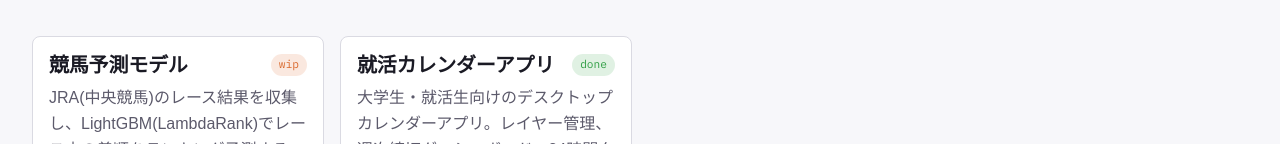
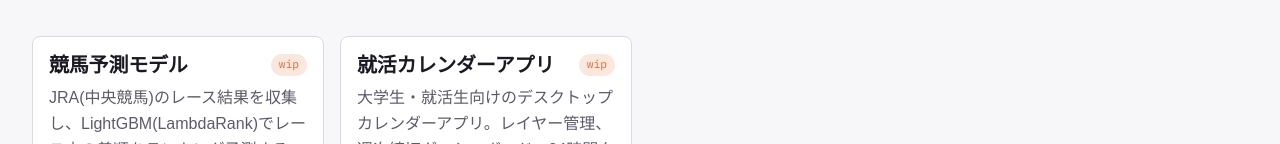
Before and after one commit to tebasakiumai/dev-portfolio, a React (Vite) app: page /#/ in a window 1280 px wide. Shown: the part 519-663 px from the top of the page. Built offline with nearby package versions, Linux system fonts and the light colour scheme; a web font is replaced by a local one.

Commit message:
Update README, About, and project statuses

```diff
--- a/src/data/projects.ts
+++ b/src/data/projects.ts
@@ -36,7 +36,7 @@ export const projects: Project[] = [
     description:
       '大学生・就活生向けのデスクトップカレンダーアプリ。レイヤー管理、週次締切ダッシュボード、24時間タイムラインなど、締切管理に特化した機能を実装。',
     tech: ['Electron', 'React', 'TypeScript', 'electron-store'],
-    status: 'done',
+    status: 'wip',
     repoUrl: 'https://github.com/tebasakiumai/student-calendar-app',
   },
 ]
```
